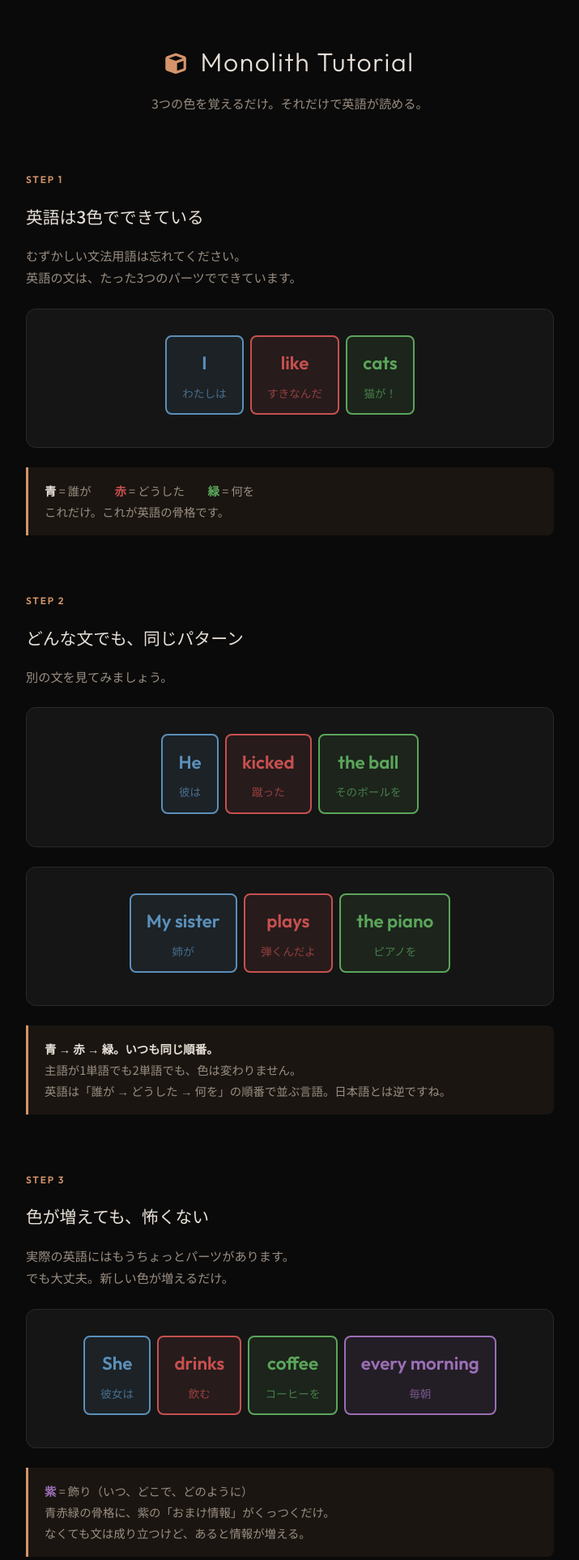
After one commit to goodsun/monolith, a Flask app: page /tutorial in a window 1280 px wide. The commit adds this page. Shown: the top 1926 px of the page at 81% size, without its empty margins (282-997 px from the left). Run offline with Flask 3, Linux system fonts and the light colour scheme.

Commit message:
Add tutorial page, LP 3-color section, app tutorial link

```diff
--- a/app.py
+++ b/app.py
@@ -116,6 +116,10 @@ def build_prompt(sentence, level="intermediate", translate=False):
 def landing():
     return render_template("lp.html")
 
+@app.route("/tutorial")
+def tutorial():
+    return render_template("tutorial.html")
+
 @app.route("/app")
 def index():
     return render_template("index.html")
--- a/templates/index.html
+++ b/templates/index.html
@@ -632,7 +632,7 @@
 <body>
 
 <h1><i class="fa-solid fa-cube"></i> Monolith</h1>
-<p class="subtitle">Structural English Visualizer</p>
+<p class="subtitle">Structural English Visualizer <a href="/tutorial" style="font-size:0.75rem; color:#D4956A; text-decoration:none; margin-left:0.5em;"><i class="fas fa-graduation-cap"></i> はじめての方へ</a></p>
 
 <div class="input-area">
   <div class="textarea-wrap">
--- /dev/null
+++ b/templates/tutorial.html
@@ -0,0 +1,451 @@
+<!DOCTYPE html>
+<html lang="ja">
+<head>
+<meta charset="UTF-8">
+<meta name="viewport" content="width=device-width, initial-scale=1.0">
+<title>Tutorial — Monolith</title>
+<link rel="icon" href="/static/favicon.png" type="image/png">
+<link rel="preconnect" href="https://fonts.googleapis.com">
+<link rel="preconnect" href="https://fonts.gstatic.com" crossorigin>
+<link href="https://fonts.googleapis.com/css2?family=Noto+Sans+JP:wght@300;400;500;700&family=Outfit:wght@300;400;600;700&display=swap" rel="stylesheet">
+<link rel="stylesheet" href="https://cdnjs.cloudflare.com/ajax/libs/font-awesome/6.5.1/css/all.min.css">
+<style>
+:root {
+  --bg: #0a0a0a;
+  --bg-card: #151515;
+  --text: #e8e0d8;
+  --text-light: #9a8e82;
+  --accent: #D4956A;
+  --blue: #5b8fb9;
+  --red: #c75050;
+  --green: #5ba55b;
+  --yellow: #c7a840;
+  --purple: #9b6eb5;
+  --orange: #d48540;
+  --teal: #4a9a8a;
+  --gray: #888;
+}
+
+* { margin: 0; padding: 0; box-sizing: border-box; }
+body {
+  font-family: 'Noto Sans JP', 'Outfit', sans-serif;
+  background: var(--bg);
+  color: var(--text);
+  line-height: 1.8;
+}
+
+.container {
+  max-width: 700px;
+  margin: 0 auto;
+  padding: 3rem 1.5rem;
+}
+
+/* Header */
+.tut-header {
+  text-align: center;
+  margin-bottom: 4rem;
+}
+.tut-header h1 {
+  font-family: 'Outfit', sans-serif;
+  font-size: 2rem;
+  font-weight: 300;
+  letter-spacing: 0.05em;
+  margin-bottom: 0.5rem;
+}
+.tut-header p {
+  color: var(--text-light);
+  font-size: 0.95rem;
+}
+
+/* Step */
+.step {
+  margin-bottom: 4rem;
+  opacity: 0;
+  transform: translateY(30px);
+  transition: opacity 0.6s ease, transform 0.6s ease;
+}
+.step.visible {
+  opacity: 1;
+  transform: translateY(0);
+}
+
+.step-number {
+  display: inline-block;
+  font-family: 'Outfit', sans-serif;
+  font-size: 0.75rem;
+  font-weight: 600;
+  letter-spacing: 0.15em;
+  color: var(--accent);
+  margin-bottom: 1rem;
+  text-transform: uppercase;
+}
+
+.step h2 {
+  font-size: 1.3rem;
+  font-weight: 500;
+  margin-bottom: 1rem;
+}
+
+.step p {
+  color: var(--text-light);
+  font-size: 0.95rem;
+  margin-bottom: 1.5rem;
+}
+
+/* Sentence block display */
+.sentence-demo {
+  background: var(--bg-card);
+  border: 1px solid #2a2a2a;
+  border-radius: 12px;
+  padding: 2rem;
+  margin: 1.5rem 0;
+}
+
+.blocks {
+  display: flex;
+  gap: 0.5rem;
+  flex-wrap: wrap;
+  justify-content: center;
+  margin-bottom: 0.5rem;
+}
+
+.block {
+  display: flex;
+  flex-direction: column;
+  align-items: center;
+  padding: 0.8rem 1.2rem;
+  border-radius: 8px;
+  border: 2px solid;
+  opacity: 0;
+  transform: scale(0.8);
+  transition: opacity 0.5s ease, transform 0.5s ease;
+}
+.block.show {
+  opacity: 1;
+  transform: scale(1);
+}
+
+.block-en {
+  font-family: 'Outfit', sans-serif;
+  font-size: 1.4rem;
+  font-weight: 600;
+}
+.block-ja {
+  font-size: 0.85rem;
+  margin-top: 0.25rem;
+}
+
+.block.s { border-color: var(--blue); background: rgba(91,143,185,0.1); }
+.block.s .block-en { color: var(--blue); }
+.block.s .block-ja { color: rgba(91,143,185,0.7); }
+
+.block.v { border-color: var(--red); background: rgba(199,80,80,0.1); }
+.block.v .block-en { color: var(--red); }
+.block.v .block-ja { color: rgba(199,80,80,0.7); }
+
+.block.o { border-color: var(--green); background: rgba(91,165,91,0.1); }
+.block.o .block-en { color: var(--green); }
+.block.o .block-ja { color: rgba(91,165,91,0.7); }
+
+.block.c { border-color: var(--yellow); background: rgba(199,168,64,0.1); }
+.block.c .block-en { color: var(--yellow); }
+.block.c .block-ja { color: rgba(199,168,64,0.7); }
+
+.block.m { border-color: var(--purple); background: rgba(155,110,181,0.1); }
+.block.m .block-en { color: var(--purple); }
+.block.m .block-ja { color: rgba(155,110,181,0.7); }
+
+/* Insight callout */
+.insight {
+  background: rgba(212,149,106,0.08);
+  border-left: 3px solid var(--accent);
+  padding: 1rem 1.25rem;
+  margin: 1.5rem 0;
+  border-radius: 0 8px 8px 0;
+  font-size: 0.9rem;
+  color: var(--text-light);
+}
+.insight strong {
+  color: var(--text);
+}
+
+/* Dim blocks for focus effect */
+.blocks.focus .block:not(.highlight) {
+  opacity: 0.25;
+}
+.blocks.focus .block.highlight {
+  opacity: 1;
+  transform: scale(1.05);
+}
+
+/* Navigation */
+.tut-nav {
+  display: flex;
+  justify-content: space-between;
+  align-items: center;
+  margin-top: 3rem;
+  padding-top: 2rem;
+  border-top: 1px solid #222;
+}
+.tut-nav a {
+  color: var(--accent);
+  text-decoration: none;
+  font-size: 0.95rem;
+  transition: opacity 0.2s;
+}
+.tut-nav a:hover { opacity: 0.7; }
+
+.cta-button {
+  display: inline-block;
+  padding: 0.8rem 2rem;
+  background: var(--accent);
+  color: #000;
+  border-radius: 6px;
+  text-decoration: none;
+  font-weight: 600;
+  font-size: 0.95rem;
+  transition: opacity 0.2s;
+}
+.cta-button:hover { opacity: 0.85; }
+
+/* Arrow between blocks */
+.arrow {
+  color: var(--text-light);
+  font-size: 1.2rem;
+  align-self: center;
+  opacity: 0;
+  transition: opacity 0.5s ease;
+}
+.arrow.show { opacity: 0.4; }
+
+/* Responsive */
+@media (max-width: 600px) {
+  .block-en { font-size: 1.1rem; }
+  .block { padding: 0.6rem 0.8rem; }
+  .container { padding: 2rem 1rem; }
+}
+</style>
+</head>
+<body>
+<div class="container">
+
+<div class="tut-header">
+  <h1><i class="fas fa-cube" style="color:var(--accent);margin-right:0.3em;font-size:0.8em"></i> Monolith Tutorial</h1>
+  <p>3つの色を覚えるだけ。それだけで英語が読める。</p>
+</div>
+
+<!-- STEP 1: 3色 -->
+<div class="step" id="step1">
+  <span class="step-number">Step 1</span>
+  <h2>英語は3色でできている</h2>
+  <p>むずかしい文法用語は忘れてください。<br>英語の文は、たった3つのパーツでできています。</p>
+
+  <div class="sentence-demo">
+    <div class="blocks" id="blocks1">
+      <div class="block s" data-delay="0">
+        <span class="block-en">I</span>
+        <span class="block-ja">わたしは</span>
+      </div>
+      <div class="block v" data-delay="400">
+        <span class="block-en">like</span>
+        <span class="block-ja">すきなんだ</span>
+      </div>
+      <div class="block o" data-delay="800">
+        <span class="block-en">cats</span>
+        <span class="block-ja">猫が！</span>
+      </div>
+    </div>
+  </div>
+
+  <div class="insight">
+    <strong>青</strong> = 誰が　　<strong style="color:var(--red)">赤</strong> = どうした　　<strong style="color:var(--green)">緑</strong> = 何を<br>
+    これだけ。これが英語の骨格です。
+  </div>
+</div>
+
+<!-- STEP 2: パターンは同じ -->
+<div class="step" id="step2">
+  <span class="step-number">Step 2</span>
+  <h2>どんな文でも、同じパターン</h2>
+  <p>別の文を見てみましょう。</p>
+
+  <div class="sentence-demo">
+    <div class="blocks" id="blocks2">
+      <div class="block s" data-delay="0">
+        <span class="block-en">He</span>
+        <span class="block-ja">彼は</span>
+      </div>
+      <div class="block v" data-delay="400">
+        <span class="block-en">kicked</span>
+        <span class="block-ja">蹴った</span>
+      </div>
+      <div class="block o" data-delay="800">
+        <span class="block-en">the ball</span>
+        <span class="block-ja">そのボールを</span>
+      </div>
+    </div>
+  </div>
+
+  <div class="sentence-demo" style="margin-top:1rem">
+    <div class="blocks" id="blocks2b">
+      <div class="block s" data-delay="0">
+        <span class="block-en">My sister</span>
+        <span class="block-ja">姉が</span>
+      </div>
+      <div class="block v" data-delay="400">
+        <span class="block-en">plays</span>
+        <span class="block-ja">弾くんだよ</span>
+      </div>
+      <div class="block o" data-delay="800">
+        <span class="block-en">the piano</span>
+        <span class="block-ja">ピアノを</span>
+      </div>
+    </div>
+  </div>
+
+  <div class="insight">
+    <strong>青 → 赤 → 緑。いつも同じ順番。</strong><br>
+    主語が1単語でも2単語でも、色は変わりません。<br>
+    英語は「誰が → どうした → 何を」の順番で並ぶ言語。日本語とは逆ですね。
+  </div>
+</div>
+
+<!-- STEP 3: 色が増える -->
+<div class="step" id="step3">
+  <span class="step-number">Step 3</span>
+  <h2>色が増えても、怖くない</h2>
+  <p>実際の英語にはもうちょっとパーツがあります。<br>でも大丈夫。新しい色が増えるだけ。</p>
+
+  <div class="sentence-demo">
+    <div class="blocks" id="blocks3">
+      <div class="block s" data-delay="0">
+        <span class="block-en">She</span>
+        <span class="block-ja">彼女は</span>
+      </div>
+      <div class="block v" data-delay="400">
+        <span class="block-en">drinks</span>
+        <span class="block-ja">飲む</span>
+      </div>
+      <div class="block o" data-delay="800">
+        <span class="block-en">coffee</span>
+        <span class="block-ja">コーヒーを</span>
+      </div>
+      <div class="block m" data-delay="1200">
+        <span class="block-en">every morning</span>
+        <span class="block-ja">毎朝</span>
+      </div>
+    </div>
+  </div>
+
+  <div class="insight">
+    <strong style="color:var(--purple)">紫</strong> = 飾り（いつ、どこで、どのように）<br>
+    青赤緑の骨格に、紫の「おまけ情報」がくっつくだけ。<br>
+    なくても文は成り立つけど、あると情報が増える。
+  </div>
+
+  <div class="sentence-demo" style="margin-top:1rem">
+    <div class="blocks" id="blocks3b">
+      <div class="block s" data-delay="0">
+        <span class="block-en">The sky</span>
+        <span class="block-ja">空は</span>
+      </div>
+      <div class="block v" data-delay="400">
+        <span class="block-en">is</span>
+        <span class="block-ja">だ</span>
+      </div>
+      <div class="block c" data-delay="800">
+        <span class="block-en">blue</span>
+        <span class="block-ja">青い</span>
+      </div>
+    </div>
+  </div>
+
+  <div class="insight">
+    <strong style="color:var(--yellow)">黄色</strong> = 説明（〜は…だ）<br>
+    「何を」じゃなくて「何だ」「どんなだ」のとき、緑の代わりに黄色が来ます。
+  </div>
+</div>
+
+<!-- STEP 4: まとめ -->
+<div class="step" id="step4">
+  <span class="step-number">Step 4</span>
+  <h2>これだけ覚えれば、あとは慣れるだけ</h2>
+
+  <div class="sentence-demo">
+    <div style="display:grid; grid-template-columns:repeat(2,1fr); gap:1rem; text-align:center;">
+      <div>
+        <div style="width:40px;height:40px;border-radius:50%;background:var(--blue);margin:0 auto 0.5rem;"></div>
+        <div style="font-weight:600;">青</div>
+        <div style="color:var(--text-light);font-size:0.85rem;">誰が</div>
+      </div>
+      <div>
+        <div style="width:40px;height:40px;border-radius:50%;background:var(--red);margin:0 auto 0.5rem;"></div>
+        <div style="font-weight:600;">赤</div>
+        <div style="color:var(--text-light);font-size:0.85rem;">どうした</div>
+      </div>
+      <div>
+        <div style="width:40px;height:40px;border-radius:50%;background:var(--green);margin:0 auto 0.5rem;"></div>
+        <div style="font-weight:600;">緑</div>
+        <div style="color:var(--text-light);font-size:0.85rem;">何を</div>
+      </div>
+      <div>
+        <div style="width:40px;height:40px;border-radius:50%;background:var(--yellow);margin:0 auto 0.5rem;"></div>
+        <div style="font-weight:600;">黄</div>
+        <div style="color:var(--text-light);font-size:0.85rem;">何だ・どんなだ</div>
+      </div>
+      <div>
+        <div style="width:40px;height:40px;border-radius:50%;background:var(--purple);margin:0 auto 0.5rem;"></div>
+        <div style="font-weight:600;">紫</div>
+        <div style="color:var(--text-light);font-size:0.85rem;">飾り・おまけ</div>
+      </div>
+      <div>
+        <div style="width:40px;height:40px;border-radius:50%;background:var(--teal);margin:0 auto 0.5rem;"></div>
+        <div style="font-weight:600;">他の色</div>
+        <div style="color:var(--text-light);font-size:0.85rem;">使ううちにわかる</div>
+      </div>
+    </div>
+  </div>
+
+  <div class="insight">
+    最初は<strong>青・赤・緑</strong>だけ意識すればOK。<br>
+    他の色は、使っているうちに自然と見えてきます。<br>
+    <strong>文法用語は一つも覚えなくていい。色が教えてくれる。</strong>
+  </div>
+
+  <div style="text-align:center; margin-top:2.5rem;">
+    <a href="/app" class="cta-button"><i class="fas fa-cube" style="margin-right:0.4em"></i> Monolithを使ってみる</a>
+  </div>
+</div>
+
+<!-- Navigation -->
+<div class="tut-nav">
+  <a href="/"><i class="fas fa-arrow-left"></i> トップに戻る</a>
+  <a href="/app">アプリへ <i class="fas fa-arrow-right"></i></a>
+</div>
+
+</div>
+
+<script>
+// Scroll-triggered animation
+const observer = new IntersectionObserver((entries) => {
+  entries.forEach(entry => {
+    if (entry.isIntersecting) {
+      entry.target.classList.add('visible');
+      // Animate blocks within this step
+      const blocks = entry.target.querySelectorAll('.block');
+      blocks.forEach(block => {
+        const delay = parseInt(block.dataset.delay || 0);
+        setTimeout(() => block.classList.add('show'), delay + 300);
+      });
+      const arrows = entry.target.querySelectorAll('.arrow');
+      arrows.forEach((a, i) => {
+        setTimeout(() => a.classList.add('show'), (i + 1) * 400 + 200);
+      });
+    }
+  });
+}, { threshold: 0.2 });
+
+document.querySelectorAll('.step').forEach(step => observer.observe(step));
+</script>
+</body>
+</html>
```
Also changed, not shown: templates/lp.html (+25 -0 lines).
